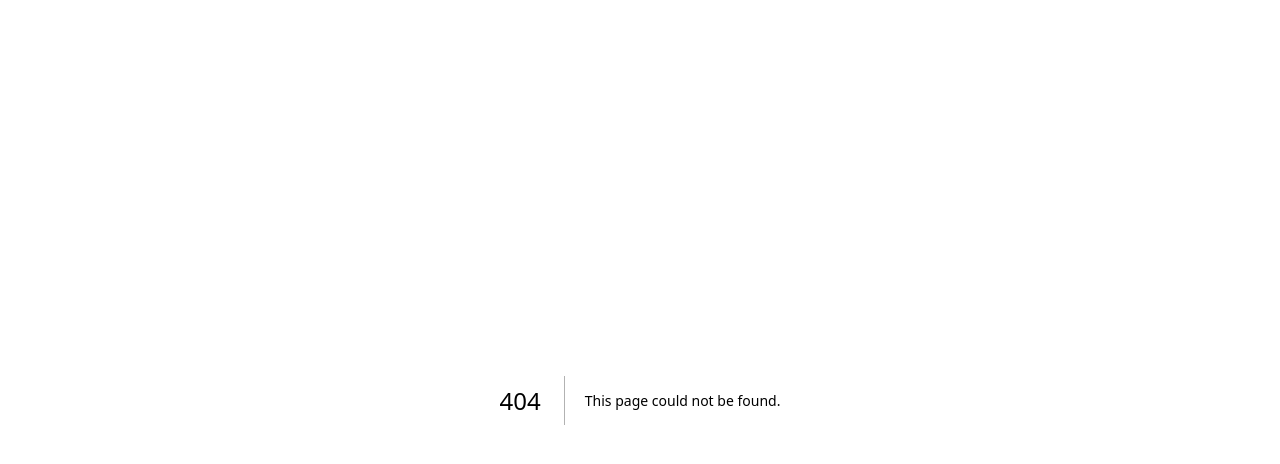
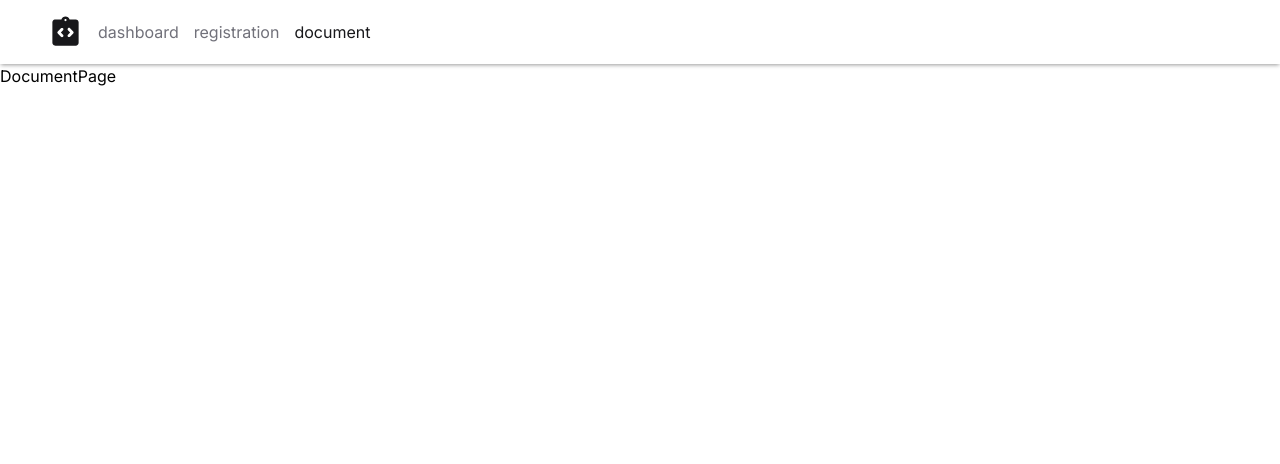
Before and after one commit to MRAlirad/integrated-solution, a Next.js app: page /document in a window 1280 px wide. Before the commit this address had no page. Shown: the top 464 px of the page. Built offline with nearby package versions, Linux system fonts and the light colour scheme.

Commit message:
style active link in the nav bar

```diff
--- /dev/null
+++ b/app/Navbar.tsx
@@ -0,0 +1,62 @@
+'use client';
+
+import * as React from 'react';
+import AppBar from '@mui/material/AppBar';
+import Box from '@mui/material/Box';
+import Toolbar from '@mui/material/Toolbar';
+import Container from '@mui/material/Container';
+import { IntegrationInstructionsRounded } from '@mui/icons-material';
+import Link from 'next/link';
+import classNames from 'classnames';
+import { usePathname } from 'next/navigation';
+
+const pages = [
+	{
+		label: 'dashboard',
+		link: '/',
+	},
+	{
+		label: 'registration',
+		link: '/registeration',
+	},
+	{
+		label: 'document',
+		link: '/document',
+	},
+];
+
+function Navbar() {
+	const currentPath = usePathname();
+	return (
+		<header className="static bg-white shadow-[0px_2px_4px_-1px_rgba(0,0,0,0.4)]">
+			<Container maxWidth="xl">
+				<Toolbar>
+					<IntegrationInstructionsRounded
+						fontSize="large"
+						className="text-zinc-900"
+					/>
+					<Box
+						display="flex"
+						gap="15px"
+						ml="15px"
+					>
+						{pages.map((page) => (
+							<Link
+								key={page.label}
+								href={page.link}
+								className={classNames({
+									'text-zinc-900': page.link === currentPath,
+									'text-zinc-500': page.link !== currentPath,
+									'hover:text-zinc-800 transition-colors': true,
+								})}
+							>
+								{page.label}
+							</Link>
+						))}
+					</Box>
+				</Toolbar>
+			</Container>
+		</header>
+	);
+}
+export default Navbar;
--- /dev/null
+++ b/app/document/page.tsx
@@ -0,0 +1,5 @@
+const DocumentPage = () => {
+	return <div>DocumentPage</div>;
+};
+
+export default DocumentPage;
--- a/app/layout.tsx
+++ b/app/layout.tsx
@@ -5,6 +5,7 @@ import '@fontsource/roboto/300.css';
 import '@fontsource/roboto/400.css';
 import '@fontsource/roboto/500.css';
 import '@fontsource/roboto/700.css';
+import Navbar from './Navbar';
 
 const inter = Inter({ subsets: ['latin'] });
 
@@ -16,7 +17,10 @@ export const metadata: Metadata = {
 export default function RootLayout({ children }: { children: React.ReactNode }) {
 	return (
 		<html lang="en">
-			<body className={inter.className}>{children}</body>
+			<body className={inter.className}>
+				<Navbar />
+				<main>{children}</main>
+			</body>
 		</html>
 	);
 }
--- a/package.json
+++ b/package.json
@@ -14,6 +14,7 @@
     "@fontsource/roboto": "^5.0.8",
     "@mui/icons-material": "^5.14.16",
     "@mui/material": "^5.14.16",
+    "classnames": "^2.3.2",
     "next": "14.0.0",
     "react": "^18",
     "react-dom": "^18"
```
Also changed, not shown: 1 other file (tests, documents, lock files or other folders).
